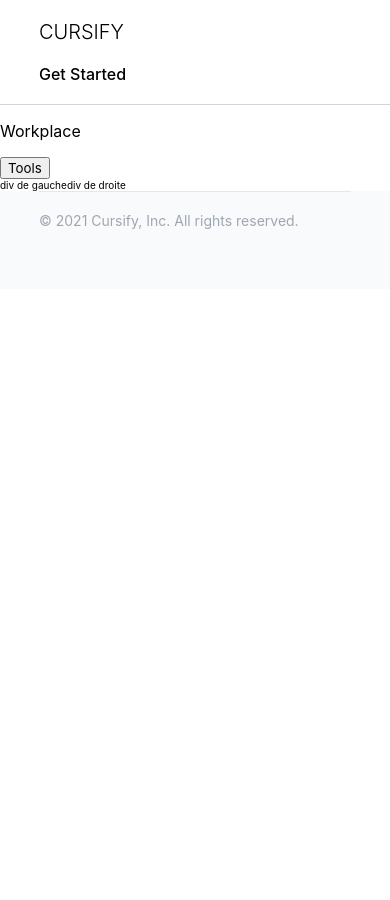
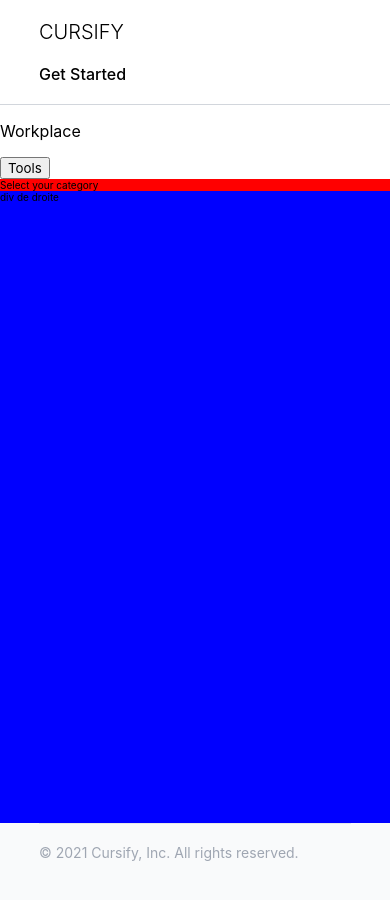
Before and after one commit to YoannBuzenet/ai_next_app, a Next.js app: page /workplace in a window 390 px wide. Shown: the top 900 px of the page. Before the commit the page ends 844 px from the top, so only its background shows below. Built offline with nearby package versions, Linux system fonts and the light colour scheme; no server answers.

Commit message:
category selector component created

```diff
--- /dev/null
+++ b/components/CategorySelector.jsx
@@ -0,0 +1,9 @@
+import React from "react";
+import Link from "next/link";
+import styles from "../styles/Category.module.css";
+
+const CategorySelector = ({ handleSelectCategory }) => {
+  return <>Select your category</>;
+};
+
+export default CategorySelector;
--- a/pages/workplace.js
+++ b/pages/workplace.js
@@ -1,12 +1,15 @@
 import Head from "next/head";
 import Link from "next/link";
+import CategorySelector from "../components/CategorySelector";
 import { useSession, getSession } from "next-auth/client";
 import { useContext, useState } from "react";
 import userContextFile from "../contexts/userContext";
 import styles from "../styles/Workplace.module.css";
 
 export default function Workplace() {
+  // TODO 2nd step
   // Checker si logé, sinon redirect
+  // si on start avec isMobile = true, isDisplayedTools est true et le bouton pour le cacher disparait
 
   const { userContext } = useContext(userContextFile);
   const [session, loading] = useSession();
@@ -29,8 +32,12 @@ export default function Workplace() {
         </button>
       </div>
       <div className={styles.workToolsglobalContainer}>
-        {isDisplayedTools && <div>div de gauche</div>}
-        <div>div de droite</div>
+        {isDisplayedTools && (
+          <div className={styles.leftDiv}>
+            <CategorySelector />
+          </div>
+        )}
+        <div className={styles.rightDiv}>div de droite</div>
       </div>
     </>
   );
--- a/styles/WorkPlace.module.css
+++ b/styles/WorkPlace.module.css
@@ -1,3 +1,26 @@
+.workplaceMenu {
+}
+
 .workToolsglobalContainer {
   display: flex;
+  min-height: calc(100vh - 200px);
 }
+
+.leftDiv {
+  width: 300px;
+  background-color: red;
+}
+
+.rightDiv {
+  background-color: blue;
+  flex-grow: 1;
+}
+
+@media only screen and (max-width: 768px) {
+  .workToolsglobalContainer {
+    flex-direction: column;
+  }
+  .leftDiv {
+    width: 100%;
+  }
+}
```
Also changed, not shown: styles/Category.module.css (added).
